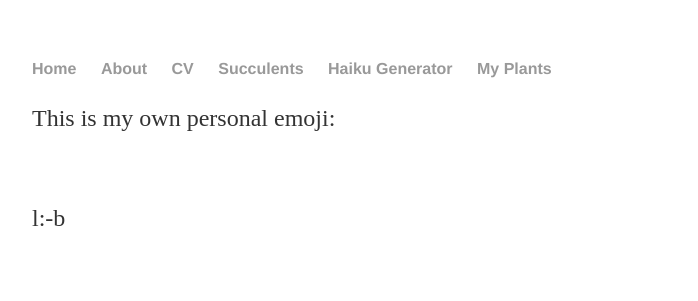
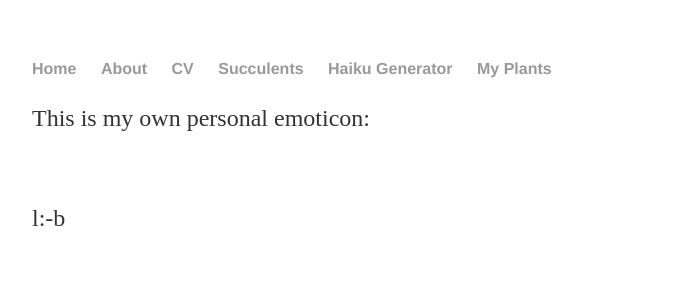
Before and after one commit to SeanEFletcher/SeanEFletcher.github.io, a Jekyll site: the page built from about/index.html, in a window 1280 px wide. Shown: the top 301 px of the page, without its empty margins (160-858 px from the left). Built offline with Jekyll 4.4.1, drawn with Linux system fonts in a browser that asks for light colours.

Commit message:
Update index.html

```diff
--- a/about/index.html
+++ b/about/index.html
@@ -3,8 +3,8 @@ layout: default
 title: About Sean
 ---
 
-<p>This is my own personal emoji:</p>
+<p>This is my own personal emoticon:</p>
 <br>
-<p>l:-b</p>
+<p class="emoticon">l:-b</p>
 <br>
 <p>Did you notice the unibrow? I use a lowercase <a href="https://en.wikipedia.org/wiki/L" target="_blank">el</a> to get that effect.</p>
```
